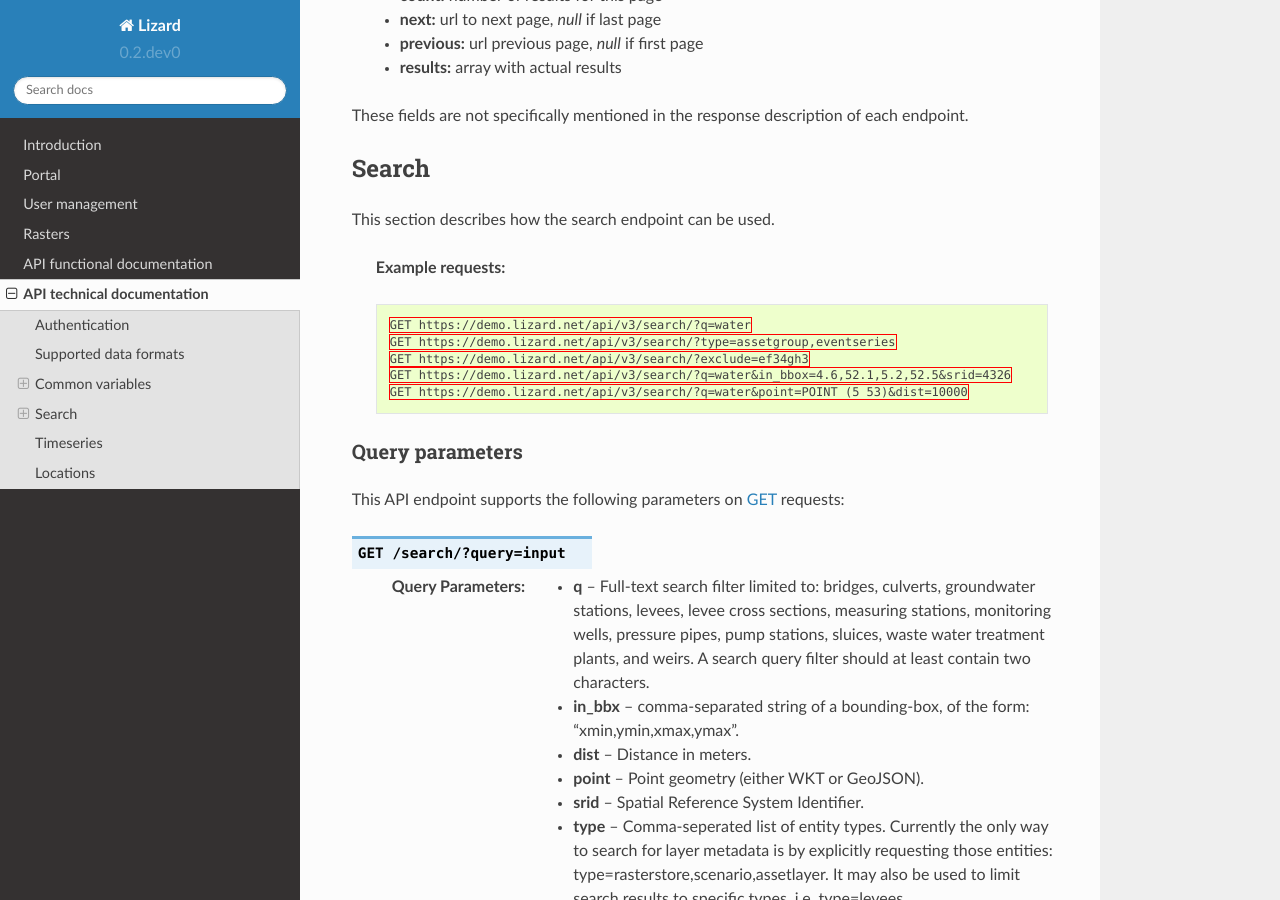
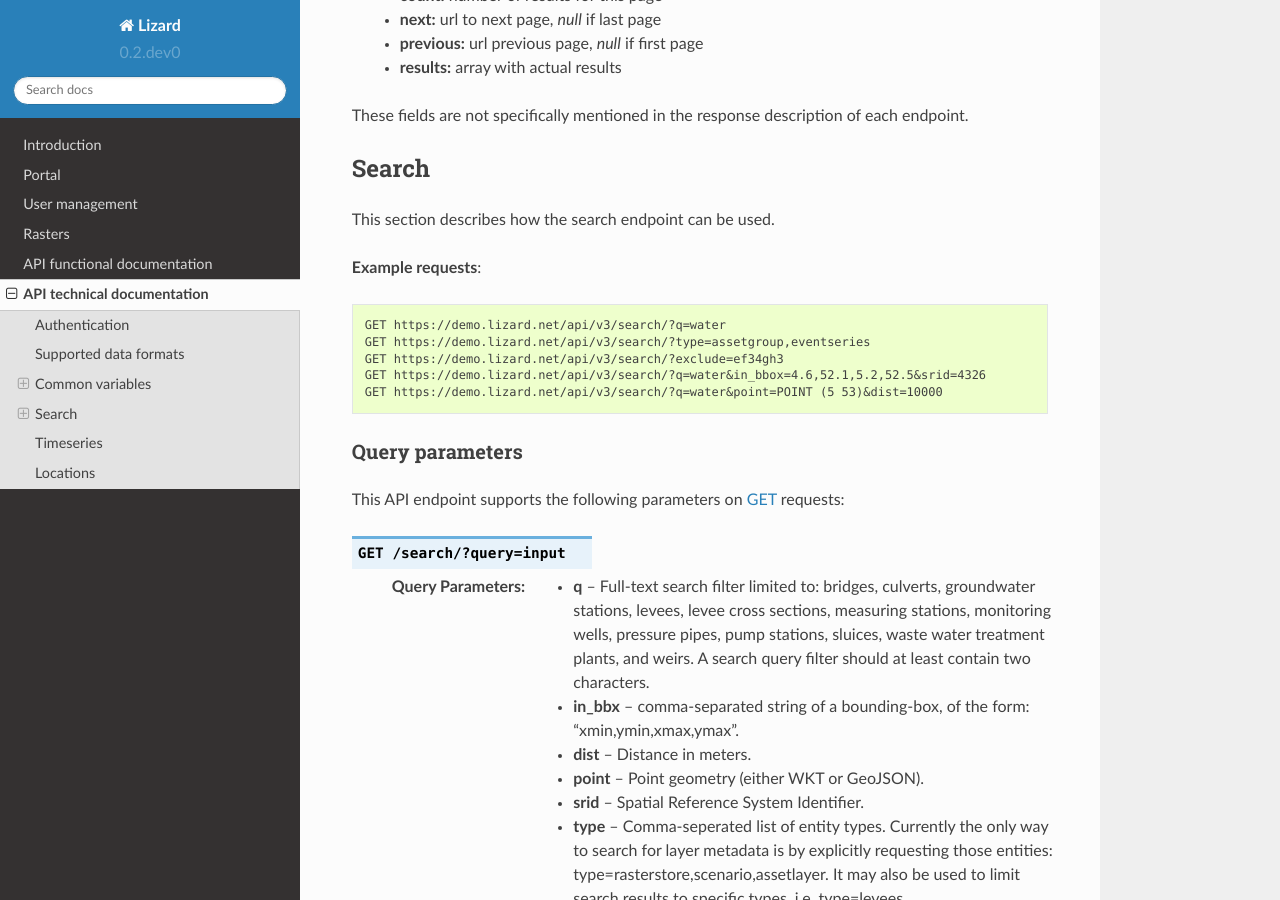
Before and after one commit to nens/lizard-docs, a Sphinx documentation site: the page built from source/apitech.rst, in a window 1280 px wide and 900 px high, scrolled down 1878 px. Built offline with Sphinx 7.4.7 and the Read the Docs theme 2.0.0, drawn with Linux system fonts in a browser that asks for light colours; formulas are drawn with MathJax 3; part of the change alters nothing that is shown.

```diff
--- a/source/apitech.rst
+++ b/source/apitech.rst
@@ -108,9 +108,7 @@ This section describes how the search endpoint can be used.
 .. _search_base_parameters:
 
 
-    **Example requests:**
-
-    .. sourcecode:: http
+**Example requests**::
 
 	GET https://demo.lizard.net/api/v3/search/?q=water
 	GET https://demo.lizard.net/api/v3/search/?type=assetgroup,eventseries
```
